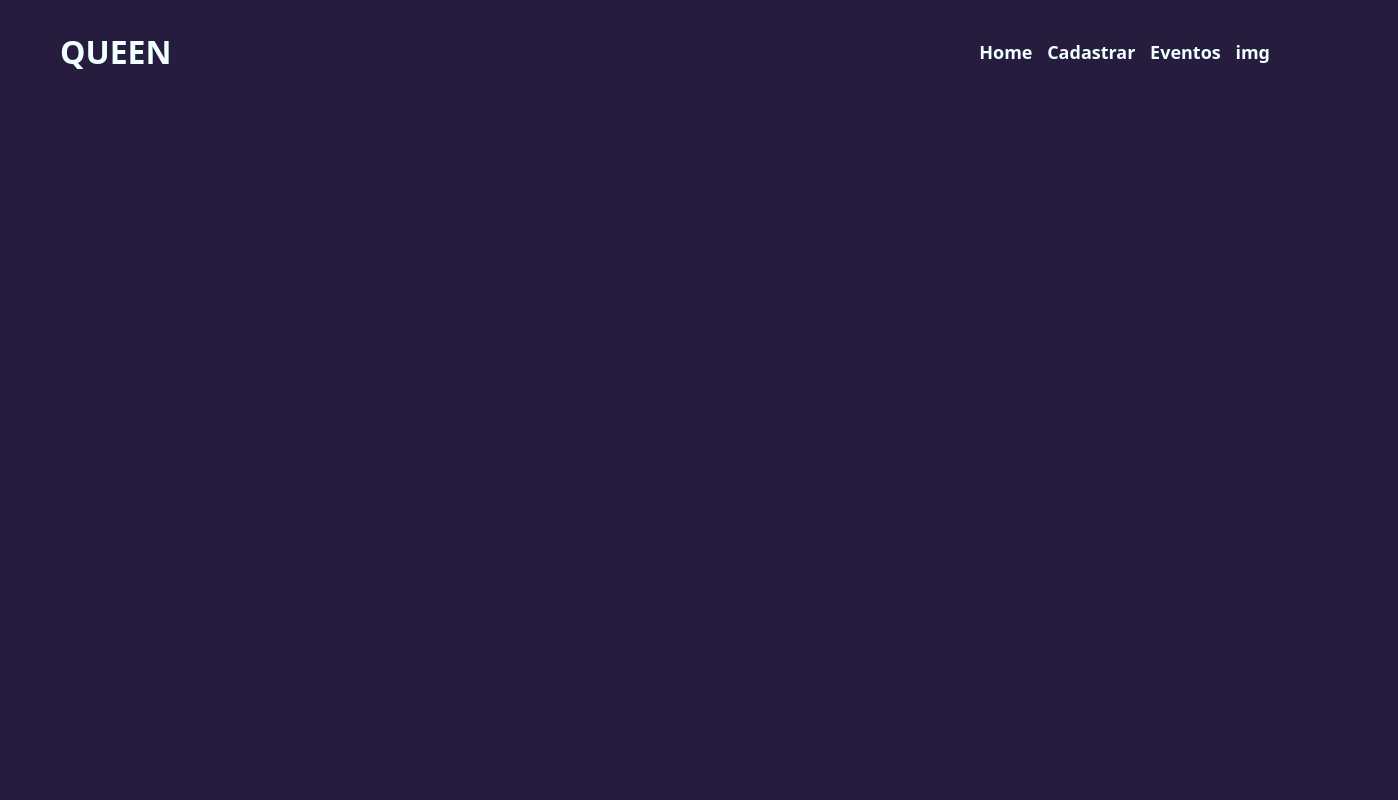
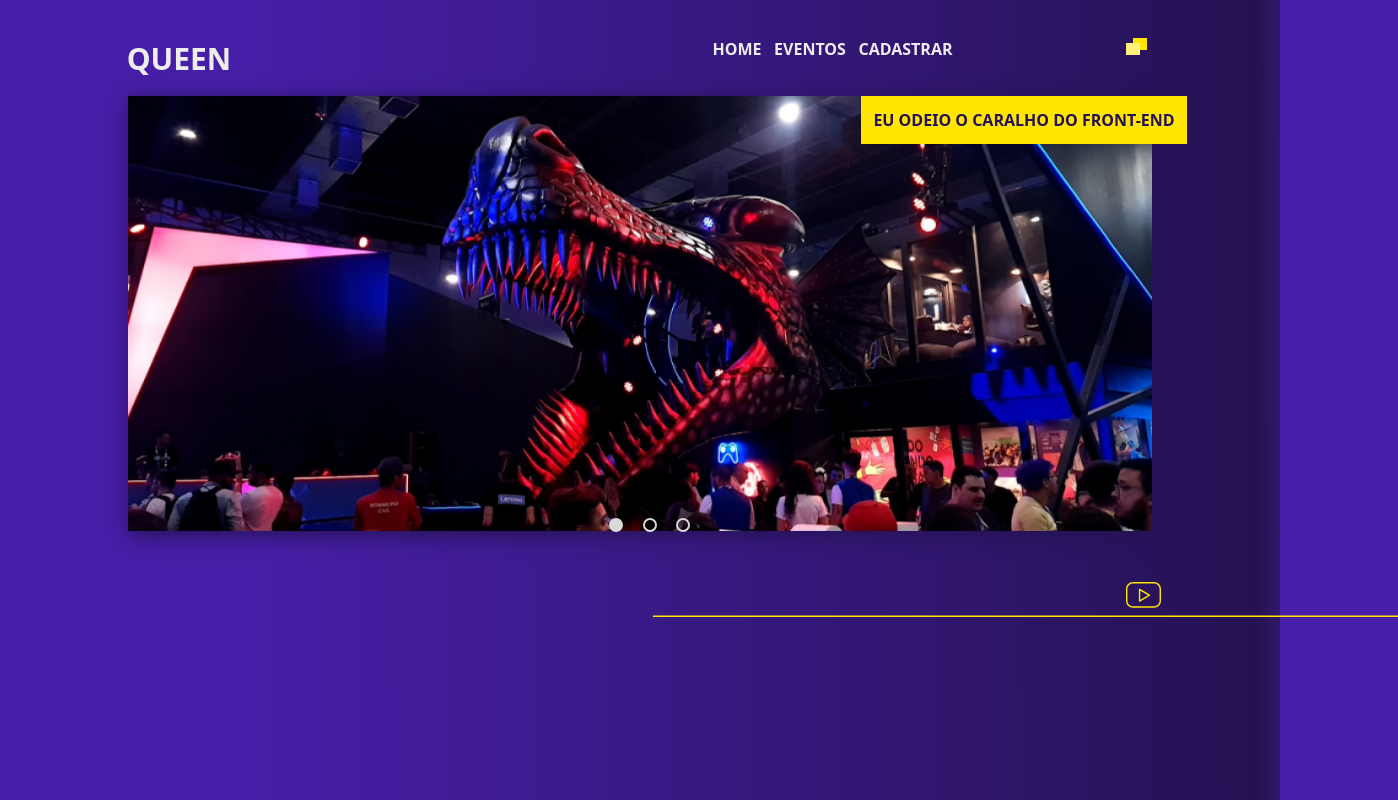
Before and after one commit to 4rievilome/ProjetoEventos, a plain HTML site: page frotend/index.html in a window 1280 px wide. Shown: the top 800 px of the page, 1398 px wide, since content can reach past the window. Drawn offline with Linux system fonts and the light colour scheme.

Commit message:
HTML estatico sem responsvidade

```diff
--- a/frotend/index.html
+++ b/frotend/index.html
@@ -1,63 +1,145 @@
 <!DOCTYPE html>
-<html lang="pt-br">
+<html lang="en">
 <head>
     <meta charset="UTF-8">
     <meta http-equiv="X-UA-Compatible" content="IE=edge">
     <meta name="viewport" content="width=device-width, initial-scale=1.0">
-    <title>QUEEN - Gerenciamento de eventos</title>
+    <title>Document</title>
 </head>
 <style>
     *{
         margin: 0;
         padding: 0;
-        max-width: 100%;
-        background-color: #261c3e;
+    }
+    body{
+        display: grid;
+        grid-template-rows: 10vh 89vh 89vh;
+        row-gap: 2vh;
+        background: linear-gradient(89.9deg, #461EA7 20%, #251253 98%, rgba(48, 24, 104, 1) 100%);
+        font-family: system-ui, -apple-system, BlinkMacSystemFont, 'Segoe UI', Roboto, Oxygen, Ubuntu, Cantarell, 'Open Sans', 'Helvetica Neue', sans-serif;
     }
     #header{
-        background-color: #261c3e;
-        font-family: system-ui, -apple-system, BlinkMacSystemFont, 'Segoe UI', Roboto, Oxygen, Ubuntu, Cantarell, 'Open Sans', 'Helvetica Neue', sans-serif;
-        padding: 30px 0px 10px 60px;
-        color: azure;
+        display: grid;
+        grid-template-columns: 33vw 55vw 1vw;
+        color:#EDEDED;
+        font-weight: 700;
+        padding-top: 3%;
     }
-    #title {
-        font-weight: bolder;
-        font-size:xx-large
+    #header div p{
+        font-size: 30px;
+        margin-left: 30%;
+    }
+    #header nav a{
+        padding-left: 2%;
+    }
+    #header nav div{
+        margin-left: 40%;
     }
 
-    #s-1{
-        display: flex;
-        justify-content: space-between;
-    }
-
-    #s-2{
-        font-size: large;
-        font-weight: bold;
-        padding: 10px;
-        align-items: center;
-    }
-
-    #s-2 a{
-        padding-left: 10px;
-    }
-
-    #s-2 a:hover{
-        color: #ffe500;
+    #header nav a:hover{
+        color:#FFE600;
         cursor: pointer;
     }
 
+    .card {
+        display: flex;
+        justify-content: center;
+        margin-bottom: 4%;
+    }
+    .card img{
+        width: 80%;
+        box-shadow: #251253 2px 4px 20px;
+    }
+    .card #slider{
+        width: 76%;
+        padding: 2%;
+        position: absolute;
+        margin-top: 31%;
+        display: flex;
+        justify-content: center;
+    }
+
+    .full{
+        width: 10px;
+        height: 10px;
+        background-color: #D9D9D9;
+        border-radius: 100%;
+        margin-left: 2%;
+        border: 2px solid #D9D9D9;
+    }
+
+    .void{
+        width: 10px;
+        height: 10px;
+        border: 2px solid #D9D9D9;
+        border-radius: 100%;
+        margin-left: 2%;
+        cursor: pointer;
+    }
+    .name{
+        position: absolute;
+        margin-left: 60%;
+        background-color: #FFE600;
+        padding: 1%;
+        font-weight: 700;
+        color: #251253;
+    }
+
+    #adorno{
+        display: flex;
+        flex-direction: column;
+    }
+
+    #adorno svg{
+        margin-bottom: 0.5%;
+        margin-left: 51%;
+    }
+
+    #adorno svg:nth-child(1){
+        margin-left: 88%;
+        cursor: pointer;
+    }
 </style>
 <body>
     <section id="header">
-        <div id="s-1">
-            <a id="title">QUEEN</a>
-            <div id="s-2">
-                <a>Home</a>
-                <a>Cadastrar</a>
-                <a>Eventos</a>
-                <a>img</a>
+        <div>
+            <p>QUEEN</p>
+        </div>
+        <nav>
+            <div>
+                <a>HOME</a>
+                <a>EVENTOS</a>
+                <a>CADASTRAR</a>
             </div>
+        </nav>
+        <svg width="21" height="17" viewBox="0 0 21 17" fill="none" xmlns="http://www.w3.org/2000/svg">
+            <rect x="7" width="14" height="12" fill="#FFE600"/>
+            <rect y="5" width="14" height="12" fill="#FFF27B"/>
+            </svg>
+    </section>
+    <section id="highlights">
+        <div class="card">
+            <img src="static/img/dragaofodao.png">
+            <div id="slider">
+                <div class="full"></div>
+                <div class="void"></div>
+                <div class="void"></div>
+            </div>
+            <div class="name">
+                <p>EU ODEIO O CARALHO DO FRONT-END</p>
+            </div>
+
+        </div>
+        <div id="adorno">
+            <svg width="35" height="26" viewBox="0 0 35 26" fill="none" xmlns="http://www.w3.org/2000/svg">
+                <path d="M28.04 0H6.96C3.12214 0 0 3.13214 0 6.98143V18.7321C0 22.5821 3.12214 25.7136 6.96 25.7136H28.04C31.8779 25.7136 35 22.5814 35 18.7321V6.98143C35 3.13214 31.8779 0 28.04 0ZM33.5714 18.7329C33.5714 21.795 31.09 24.2857 28.04 24.2857H6.96C3.91 24.2857 1.42857 21.7943 1.42857 18.7329V6.98143C1.42857 3.92 3.91 1.42857 6.96 1.42857H28.04C31.09 1.42857 33.5714 3.92 33.5714 6.98143V18.7329Z" fill="#FFE500"/>
+                <path d="M23.8286 12.5986L13.9322 6.80214C13.7122 6.67357 13.4386 6.67143 13.2165 6.79857C12.9943 6.92571 12.8572 7.16214 12.8572 7.41857V19.0107C12.8572 19.2664 12.9943 19.5036 13.2157 19.6307C13.3257 19.6936 13.4486 19.725 13.5715 19.725C13.6965 19.725 13.8207 19.6921 13.9322 19.6271L23.8286 13.8321C24.0472 13.7043 24.1822 13.4693 24.1822 13.2157C24.1822 12.9621 24.0479 12.7264 23.8286 12.5986ZM14.2857 17.7643V8.66429L22.0543 13.215L14.2857 17.7643Z" fill="#FFE500"/>
+                </svg>
+                <svg width="745" height="2" viewBox="0 0 745 2" fill="none" xmlns="http://www.w3.org/2000/svg">
+                    <line y1="1.25" x2="745" y2="1.25" stroke="#FFE600" stroke-width="1.5"/>
+                    </svg>
         </div>
     </section>
-    <section id="highlights"></section>
+    <section id="eventos">c</section>
 </body>
 </html>
```
Also changed, not shown: frotend/static/img/dragaofodao.png (added), frotend/static/img/e1.webp (added), frotend/static/img/line.svg (added), frotend/static/img/logo.svg (added), frotend/static/img/yt.svg (added).
